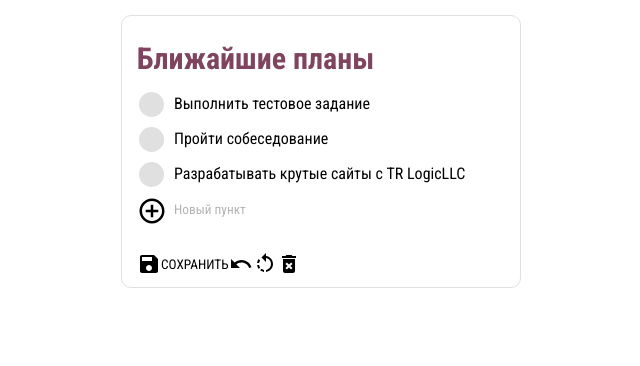
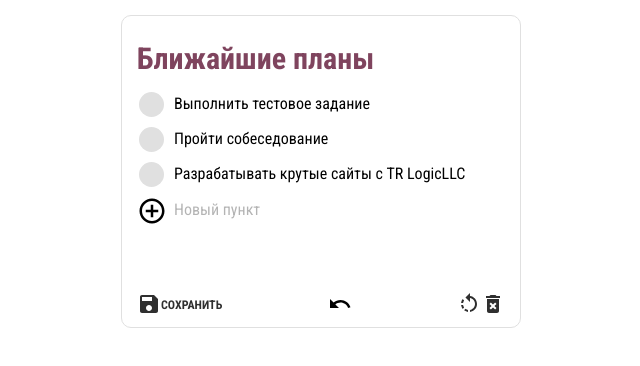
Before and after one commit to krnvsts/todo-notes, a Vue app: page /edit/500023 in a window 1280 px wide. Both pictures are taken after a click on the label 475 px from the left and 106 px from the top of the page. Shown: the top 366 px of the page, without its empty margins (319-959 px from the left). Built offline with nearby package versions, Linux system fonts and the light colour scheme.

Commit message:
add button style

```diff
--- a/src/components/NoteAction.vue
+++ b/src/components/NoteAction.vue
@@ -30,7 +30,10 @@
           @focus="startEditTodo()"
           @blur="editTodo(index)"
         />
-        <button class="note-action__todo-delete" @click="deleteTodo(index)">
+        <button
+          class="note-action__todo-delete note-action__button note-action__button--delete"
+          @click="deleteTodo(index)"
+        >
           <icon-base>
             <icon-clear />
           </icon-base>
@@ -52,13 +55,18 @@
         ref="todoInput"
       />
     </section>
+    <p class="note-action__warning">{{ warning }}</p>
     <footer class="note-action__footer">
-      <button @click="isEditable ? saveChangesNote() : addNewNote()">
+      <button
+        class="note-action__button note-action__button--save"
+        @click="isEditable ? saveChangesNote() : addNewNote()"
+      >
         <icon-base>
           <icon-save />
         </icon-base>
         {{ isEditable ? 'Сохранить' : 'Добавить заметку' }}
       </button>
+      <div class="note-action__history-buttons">
         <button v-if="history.length > 1" @click="undoChanges">
           <icon-base>
             <icon-undo />
@@ -69,19 +77,25 @@
             <icon-redo />
           </icon-base>
         </button>
-      <button v-if="isEditable && history.length > 1" @click="showModal('editing')">
+      </div>
+      <button
+        class="note-action__button note-action__button--discard"
+        v-if="isEditable && history.length > 1"
+        @click="showModal('editing')"
+      >
         <icon-base>
           <icon-discard />
         </icon-base>
       </button>
-      <button v-if="isEditable" @click="showModal('delete')">
+      <button
+        class="note-action__button note-action__button--delete"
+        v-if="isEditable"
+        @click="showModal('delete')"
+      >
         <icon-base>
           <icon-delete-bin />
         </icon-base>
       </button>
-      <div class="note-action__warning">
-        <p class="note-action__warning-text">{{ warning }}</p>
-      </div>
     </footer>
     <modal
       v-if="isShowModal"
@@ -448,6 +462,7 @@ export default {
   &__add-input {
     width: 100%;
     border: none;
+    font-size: 16px;
   }
 
   &__footer {
@@ -456,18 +471,34 @@ export default {
     flex-direction: row;
   }
 
+  &__history-buttons {
+    display: flex;
+    flex-direction: row;
+    margin: 0 auto;
+  }
+
+  &__button {
+    color: $text-color;
+
+    &--save:hover {
+      color: $main-color;
+    }
+
+    &--discard:hover {
+      color: $orange-color;
+    }
+
+    &--delete:hover {
+      color: $red-color;
+    }
+  }
+
   &__warning {
-    bottom: 20px;
-    left: 0;
-    right: 0;
-    position: fixed;
-    font-size: 16px;
+    width: 100%;
+    margin: 20px 0;
+    font-size: 14px;
     text-transform: uppercase;
     color: $red-color;
-
-    &-text {
-      text-align: center;
-    }
   }
 
   @include sm-and-up {
--- a/src/components/NoteItem.vue
+++ b/src/components/NoteItem.vue
@@ -87,6 +87,7 @@ export default {
   &__link {
     text-decoration: none;
     color: $text-color;
+    height: 100%;
   }
 
   &__title {
@@ -141,6 +142,7 @@ export default {
   &__delete {
     opacity: 1;
     margin-top: auto;
+    padding-top: 5px;
     transition: $transition;
   }
 
--- a/src/styles/index.scss
+++ b/src/styles/index.scss
@@ -15,4 +15,6 @@ button {
 	display: flex;
 	align-items: flex-end;
 	text-transform: uppercase;
+	font-size: 12px;
+	font-weight: 600;
 }
--- a/src/styles/variables.scss
+++ b/src/styles/variables.scss
@@ -8,12 +8,10 @@ $lg: 992px;
 $max-width: 1200px;
 
 // colors
-$white: #fff;
 $main-color: #4db6ac;
 $text-color: #2f2f2f;
 $placeholder-color: #b4b4b4;
 $gray-color: #e0e0e0;
-$green-color: #00b66b;
 $orange-color: #ffc107;
 $red-color: #ff7f6e;
 
```
Lines whose indentation alone changed are shown as unchanged.
